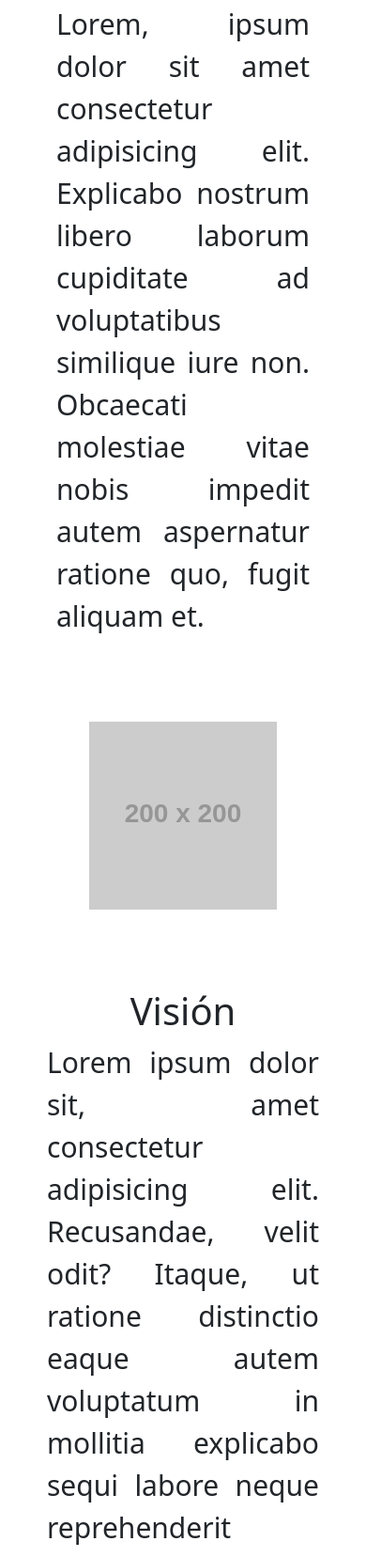
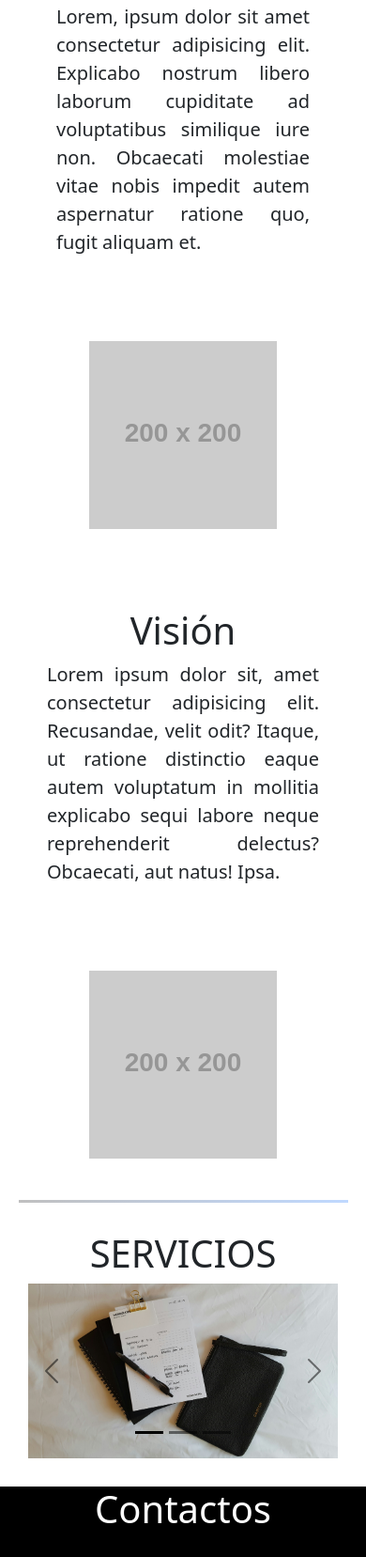
Before and after one commit to JordanFMH/JordanFMH.github.io, a plain HTML site: page index.html in a window 390 px wide. Shown: the part 306-1963 px from the top of the page at 94% size. Drawn offline with nearby package versions, Linux system fonts and the light colour scheme; placeholder pictures from the web are drawn by us.

Commit message:
cambios responsivos

```diff
--- a/css/style.css
+++ b/css/style.css
@@ -413,6 +413,33 @@ body{
                 display: none;
             }
         }
+        main{
+            .main-section-mision{
+                .main-mision{
+                    h3{
+                        font-size: 40px;
+                    }
+                    p{
+                        font-size: 25px;
+                    }
+                }
+            }
+            .main-section-vision{
+                .main-vision{
+                    h3{
+                        font-size: 40px;
+                    }
+                    p{
+                        font-size: 25px;
+                    }
+                }
+            }
+            .main-carrusel{
+                h3{
+                    font-size: 40px;
+                }
+            }
+        }
         footer{
             .footer-section1-2{
                 .footer-section1-contactos{
@@ -424,6 +451,7 @@ body{
                     }
                 }
             }
+
         }
     }
 }
@@ -435,9 +463,9 @@ body{
                     ul{
                         li{
                             a{
-                                font-size: 35px;
+                                font-size: 30px;
                                 i{
-                                    font-size: 40px;
+                                    font-size: 30px;
                                 }
                             }
                         }
@@ -449,9 +477,9 @@ body{
                         li{
                             text-align: center;
                             a{
-                                font-size: 35px;
+                                font-size: 30px;
                                 i{
-                                    font-size: 40px;
+                                    font-size: 30px;
                                 }
                             }
                         }
@@ -522,7 +550,7 @@ body{
                         font-size: 40px;
                     }
                     p{
-                        font-size: 30px;
+                        font-size: 20px;
                     }
                 }
             }
@@ -532,7 +560,7 @@ body{
                         font-size: 40px;
                     }
                     p{
-                        font-size: 30px;
+                        font-size: 20px;
                     }
                 }
             }
```
